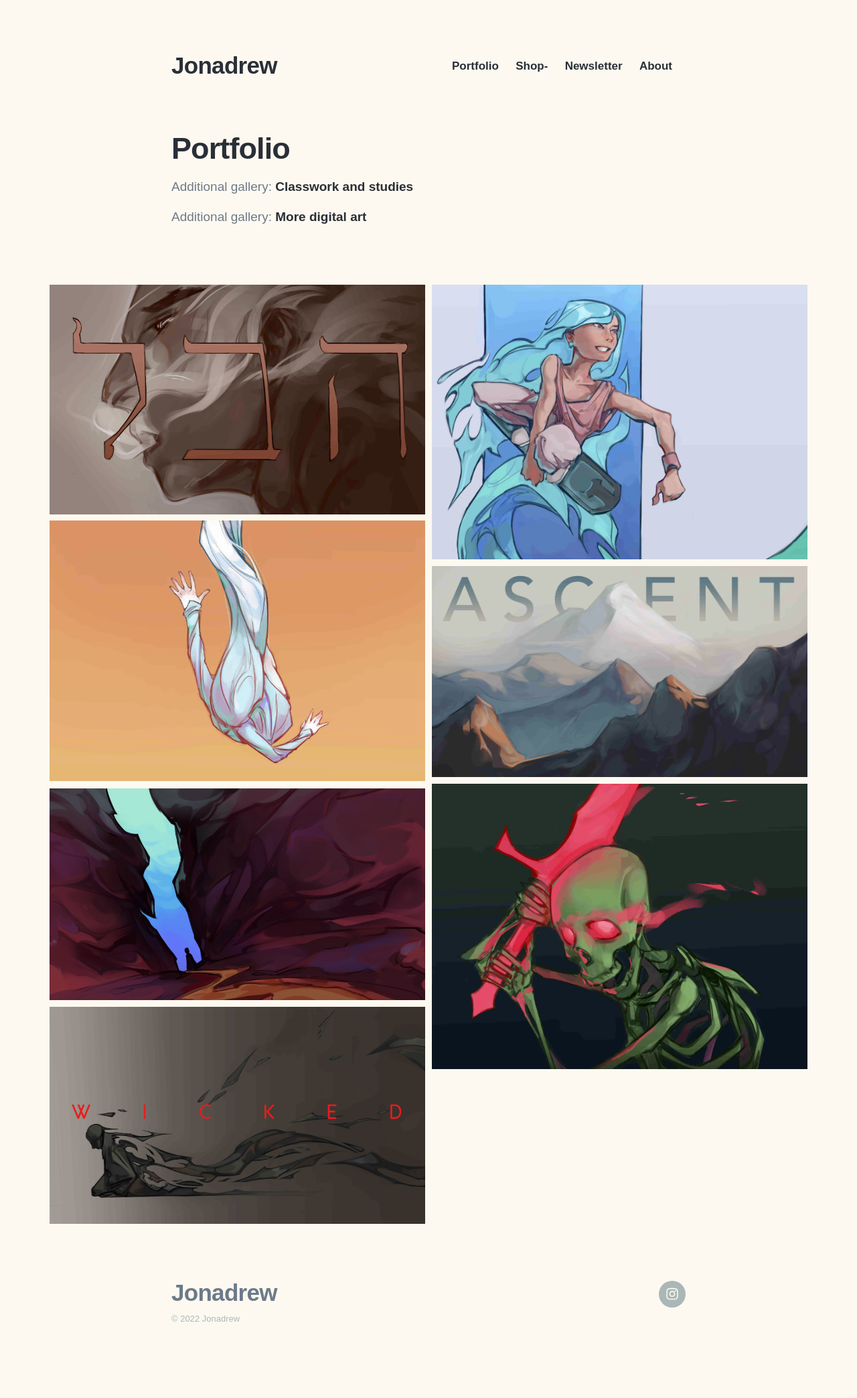
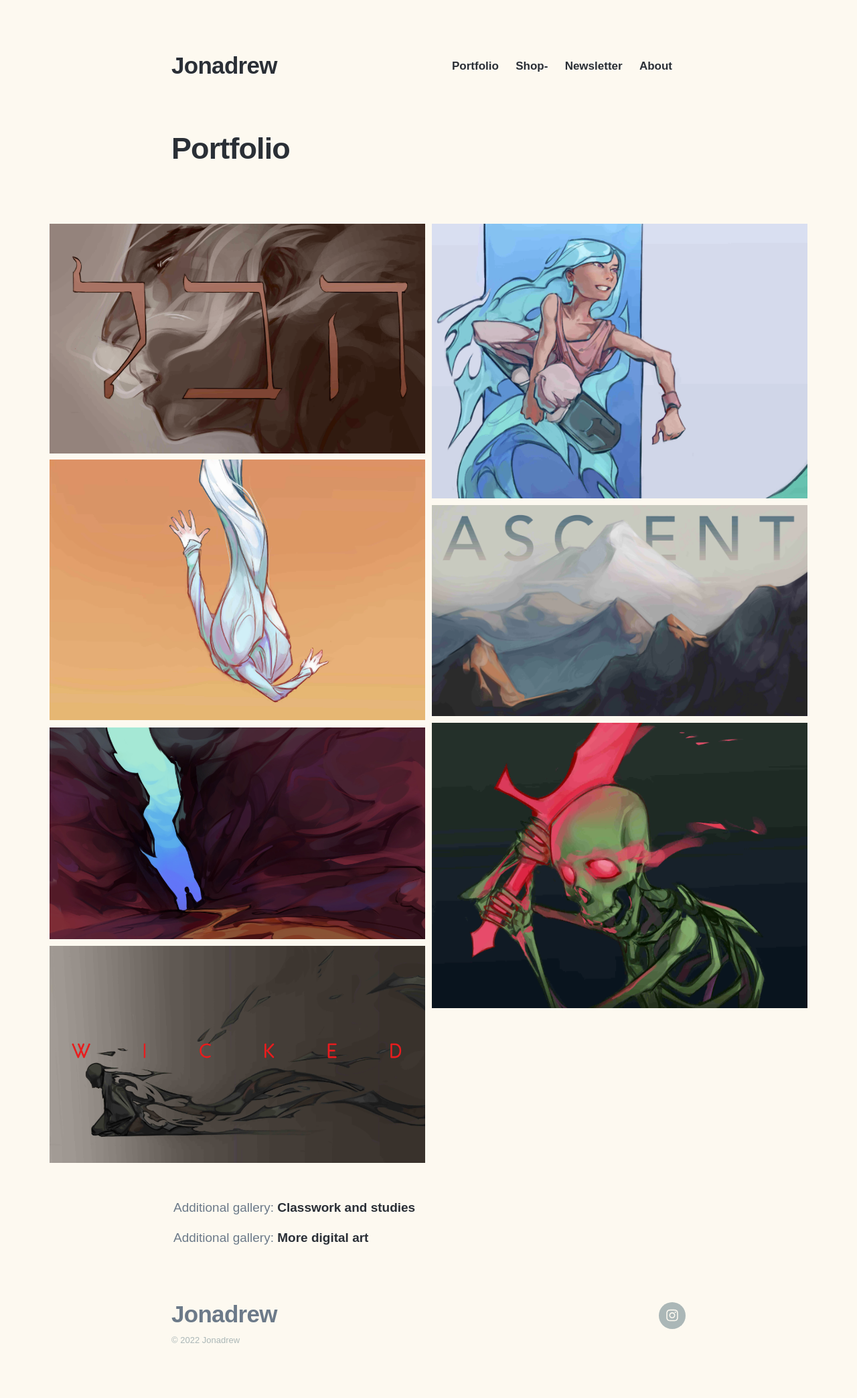
Before and after one commit to andrwyoung/jonadrew-v4, a Jekyll site: the page built from index.html, in a window 1280 px wide. Shown: the whole page at 67% size. Built offline with Jekyll 4.4.1, drawn with Linux system fonts in a browser that asks for light colours; nearby versions of some CDN libraries; some web fonts are replaced; the list of posts is cut into pages by our own code; before the commit the page ends 2055 px from its top, so only the background shows below that.

Commit message:
a little update on front page

```diff
--- a/index.html
+++ b/index.html
@@ -48,6 +47,15 @@
 
 	</div>
 
+	<div class="wrap">
+		<br/>
+		<br/>
+
+		<p>Additional gallery: <a href="../studies">Classwork and studies</a></p>
+		<p>Additional gallery: <a href="../dump">More digital art</a></p>
+	</div>
+
+
 </section>
 
 <!-- <section class="portfolio">
```
Also changed, not shown: other parts of index.html (+1 -2 lines).
